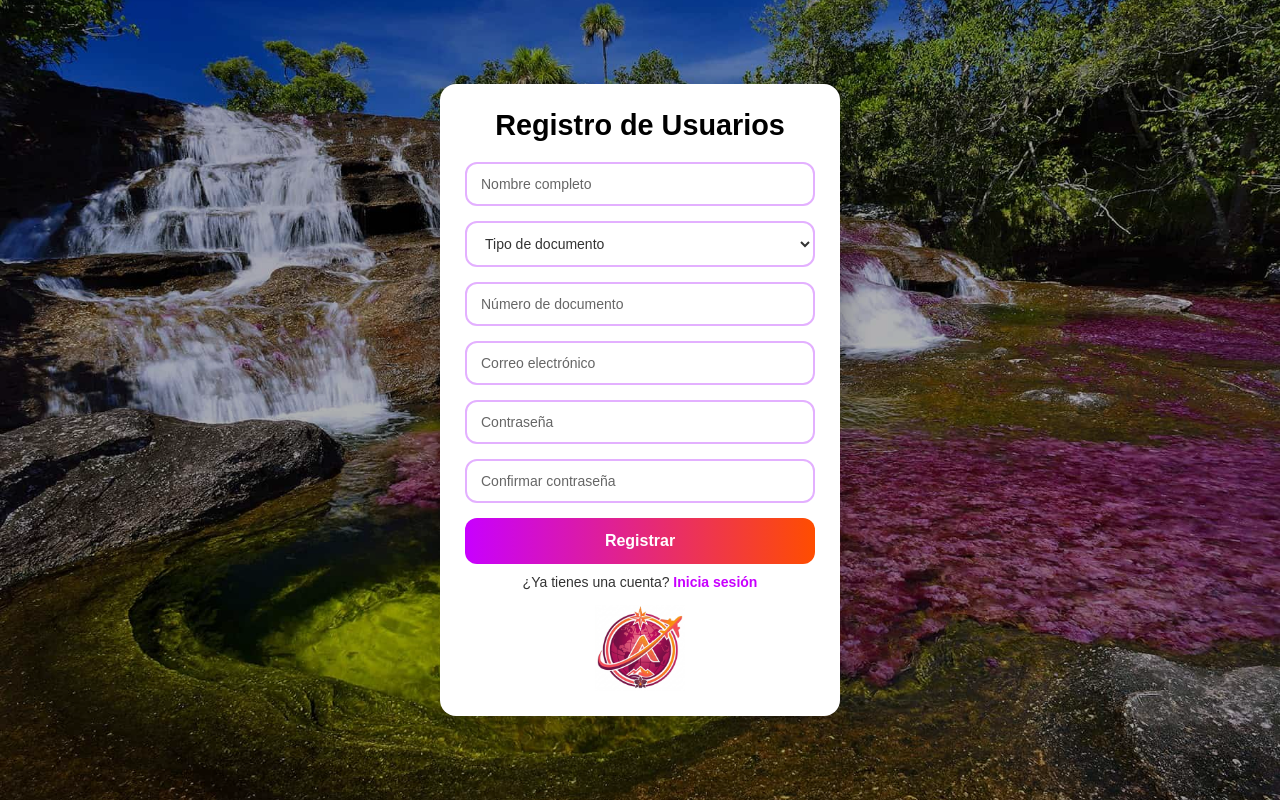
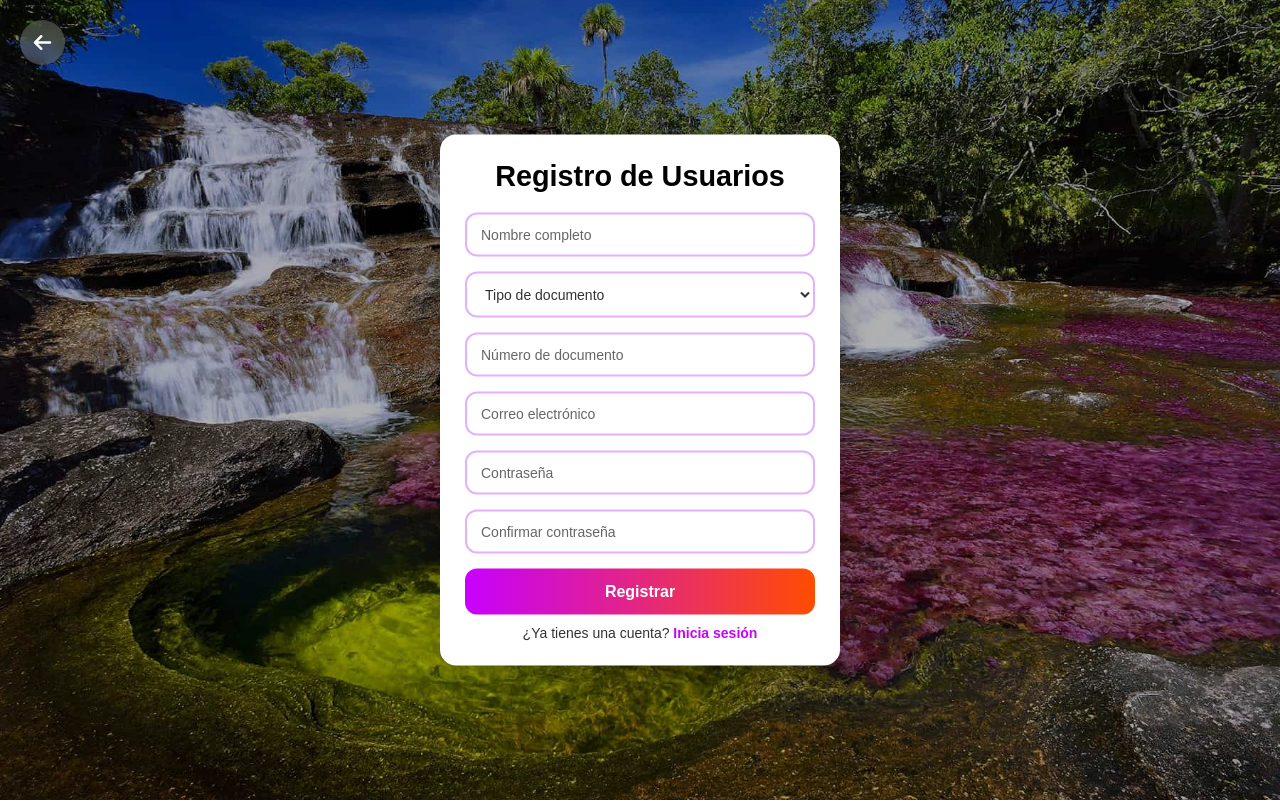
Before and after one commit to anacarmona10/dinastia, a PHP site: page /Registro.html in a window 1280 px wide. Run offline with PHP 8.4, Linux system fonts and the light colour scheme.

Commit message:
Agrego botón volver

```diff
--- a/Registro.html
+++ b/Registro.html
@@ -13,6 +13,11 @@
 </head>
 <body>
 
+    <!-- Flecha para volver al inicio -->
+    <a href="index.html" class="back-button">
+        <i class="fas fa-arrow-left"></i>
+    </a>
+
     <!-- Contenedor principal -->
     <div class="main-wrapper">
 
@@ -24,6 +29,7 @@
         <!-- Sección del formulario -->
         <div class="content-side">
             <div class="registro-container">
+
                 <h2>Registro de Usuarios</h2>
 
                 <!-- Formulario de registro -->
@@ -57,18 +63,13 @@
                     <!-- Botón de envío -->
                     <button type="submit" class="form-button">Registrar</button>
 
-                    <!-- Aquí se mostrarán mensajes (errores o éxito) -->
+                    <!-- Aquí se mostrarán mensajes -->
                     <div id="mensaje"></div>
 
                     <!-- Enlace a login -->
                     <p class="registro">
                         ¿Ya tienes una cuenta? <a href="Login.html">Inicia sesión</a>
                     </p>
-
-                    <!-- Logo -->
-                    <div class="logo-container">
-                        <img src="imagenes/Logo Dinastia AMV 2.png" alt="Logo Dinastia AMV 2">
-                    </div>
 
                 </form>
             </div>
@@ -85,7 +86,7 @@
 
             // Verificar si coinciden
             if (pass !== confirm) {
-                e.preventDefault(); // Evita que el formulario se envíe
+                e.preventDefault();
 
                 // Mostrar mensaje de error
                 document.getElementById('mensaje').innerHTML =
@@ -96,14 +97,12 @@
         // Obtener parámetros de la URL
         const params = new URLSearchParams(window.location.search);
 
-        // Si el registro fue exitoso (enviado desde el backend)
+        // Si el registro fue exitoso
         if (params.get('success') === '1') {
             document.getElementById('mensaje').innerHTML =
                 '<p style="color:green;">Usuario registrado con éxito ✅</p>';
         }
     </script>
 
-    <!-- cambio -->
-
 </body>
 </html>
--- a/style_registro.css
+++ b/style_registro.css
@@ -189,6 +189,36 @@ body {
     transform: scale(1.05);
 }
 
+/* FLECHA VOLVER */
+.back-button {
+    position: absolute;
+    top: 20px;
+    left: 20px;
+    z-index: 3;
+
+    width: 45px;
+    height: 45px;
+
+    display: flex;
+    align-items: center;
+    justify-content: center;
+
+    background: rgba(255, 255, 255, 0.2);
+    backdrop-filter: blur(6px);
+
+    border-radius: 50%;
+    color: white;
+    font-size: 20px;
+    text-decoration: none;
+
+    transition: 0.3s ease;
+}
+
+.back-button:hover {
+    background: rgba(255, 255, 255, 0.35);
+    transform: scale(1.08);
+}
+
 /* RESPONSIVE */
 @media (max-width: 500px) {
     .content-side {
```
Also changed, not shown: Login.html (+8 -0 lines), style_login.css (+30 -0 lines).
